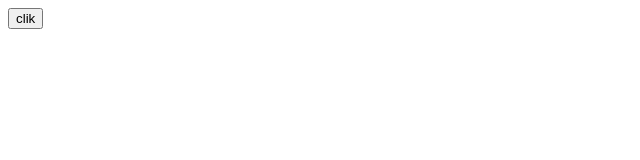
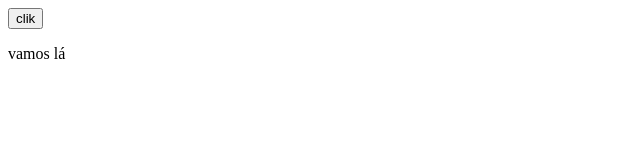
Before and after one commit to rafael-salavdor-da-silva/git, a plain HTML site: page index.htm in a window 1280 px wide. Shown: the full height of the page, 0-640 px from the left. Drawn offline with Linux system fonts and the light colour scheme.

Commit message:
Atualizar o index.htm

```diff
--- a/index.htm
+++ b/index.htm
@@ -7,5 +7,6 @@
 </head>
 <body>
     <button>clik</button>
+    <p> vamos lá  <p/>
 </body>
 </html>
```
